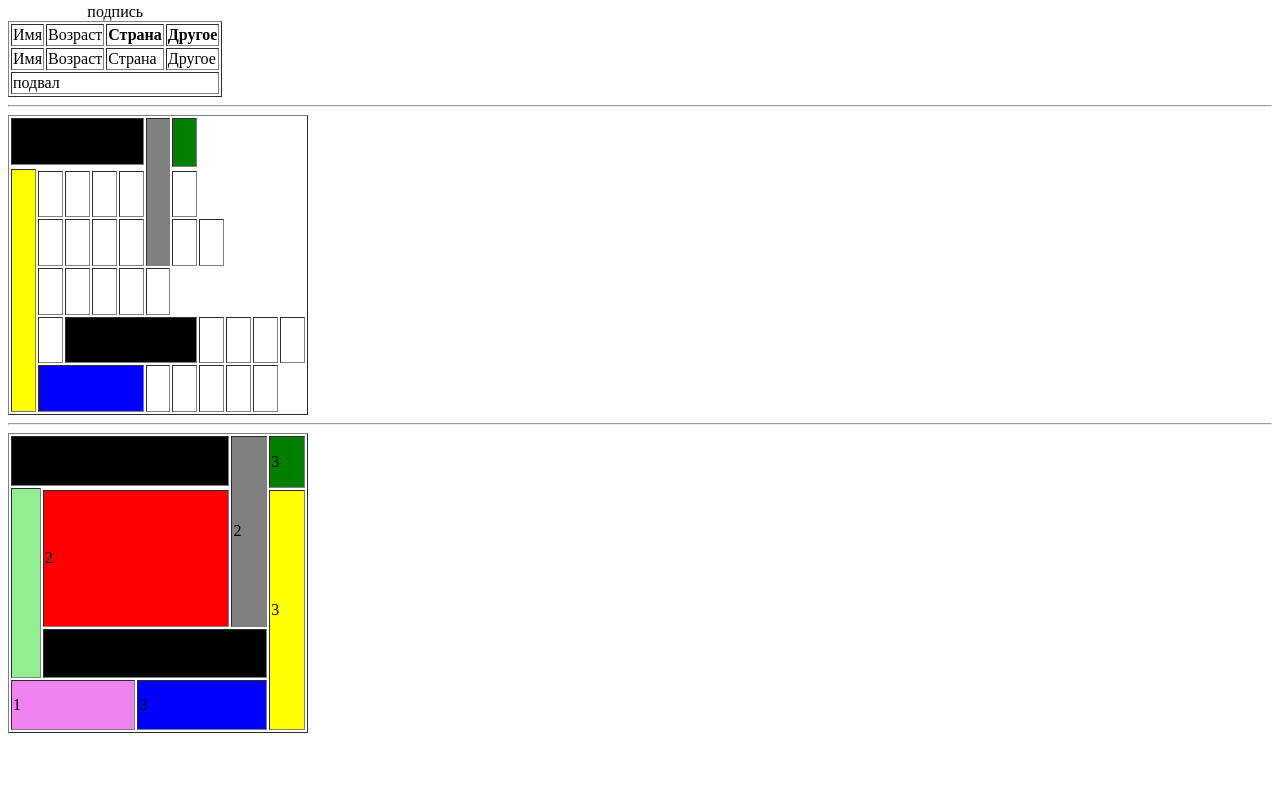
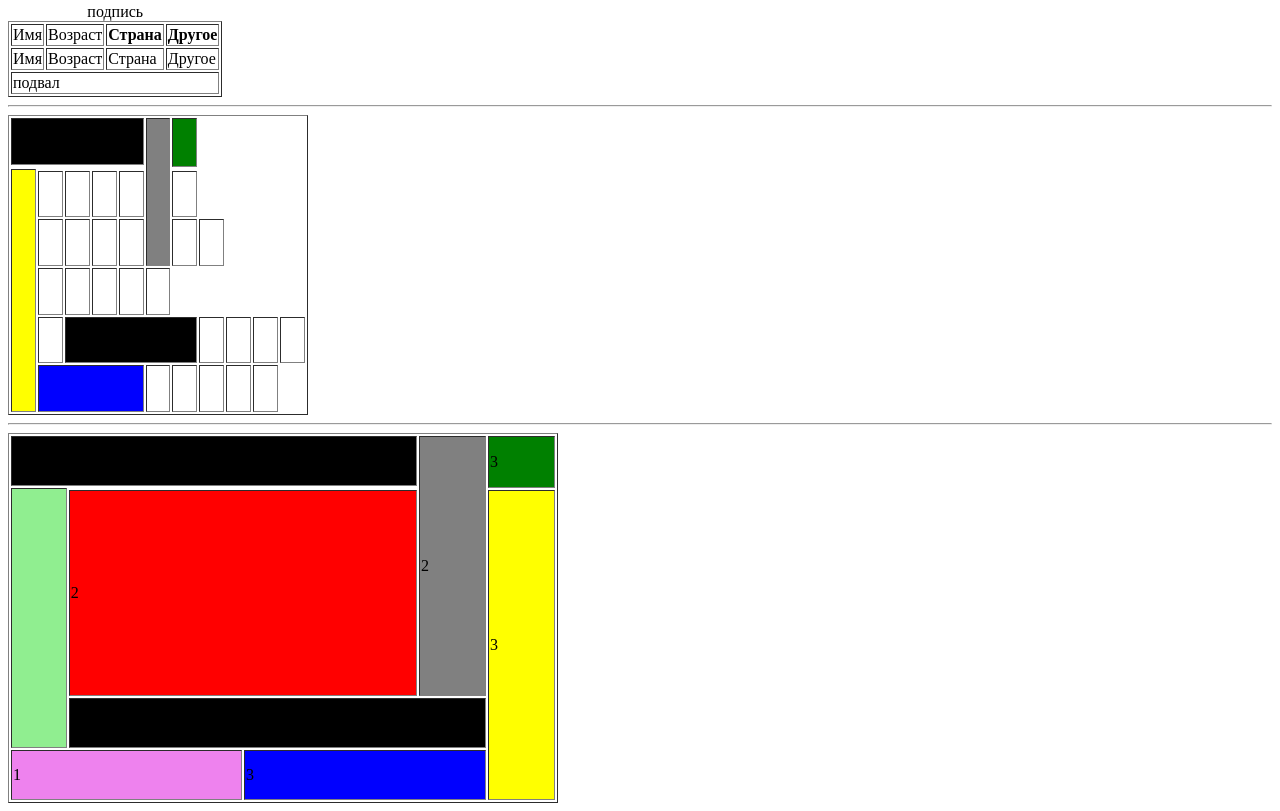
Before and after one commit to KoraOrvatnew/study, a plain HTML site: page lesson4/table.html in a window 1280 px wide. Shown: the part 323-1134 px from the top of the page. Before the commit the page ends 1064 px from the top, so only its background shows below. Drawn offline with Linux system fonts and the light colour scheme.

Commit message:
redo table

```diff
--- a/lesson4/table.html
+++ b/lesson4/table.html
@@ -132,8 +132,8 @@
         </tr>
             </table>
         <hr>
-        <table border="1" height="300" width="300">
-            <tr>
+        <table border="1" width="550">
+            <tr height="50">
                 <td colspan="5" rowspan="1"bgcolor="black">1</td>
                 <td rowspan="6" bgcolor="gray">2</td>
                 <td rowspan="2" bgcolor="green">3</td>
@@ -141,25 +141,23 @@
             <tr>
                 <td rowspan="6" bgcolor="90EE90"></td>
                </tr>
-                           <tr>
-                <td colspan="4" rowspan="4" bgcolor="red" width="60" height="60">2</td>
+            <tr height="50">
+                <td colspan="4" rowspan="4" bgcolor="red" width="60" height="50">2</td>
                 <td rowspan="6" bgcolor="yellow">3</td>
                 </tr>
-            <tr>
-
+            <tr height="50">
 
             </tr>
-            <tr>
-
+            <tr height="50">
 
             </tr>
-            <tr>
+            <tr height="50">
 
             </tr>
-            <tr>
+            <tr height="50">
                 <td colspan="5" bgcolor="black">2</td>
                </tr>
-            <tr>
+            <tr height="50">
                 <td colspan="2" bgcolor="violet">1</td>
                 <td colspan="4" bgcolor="blue">3</td>
           </tr>
```
